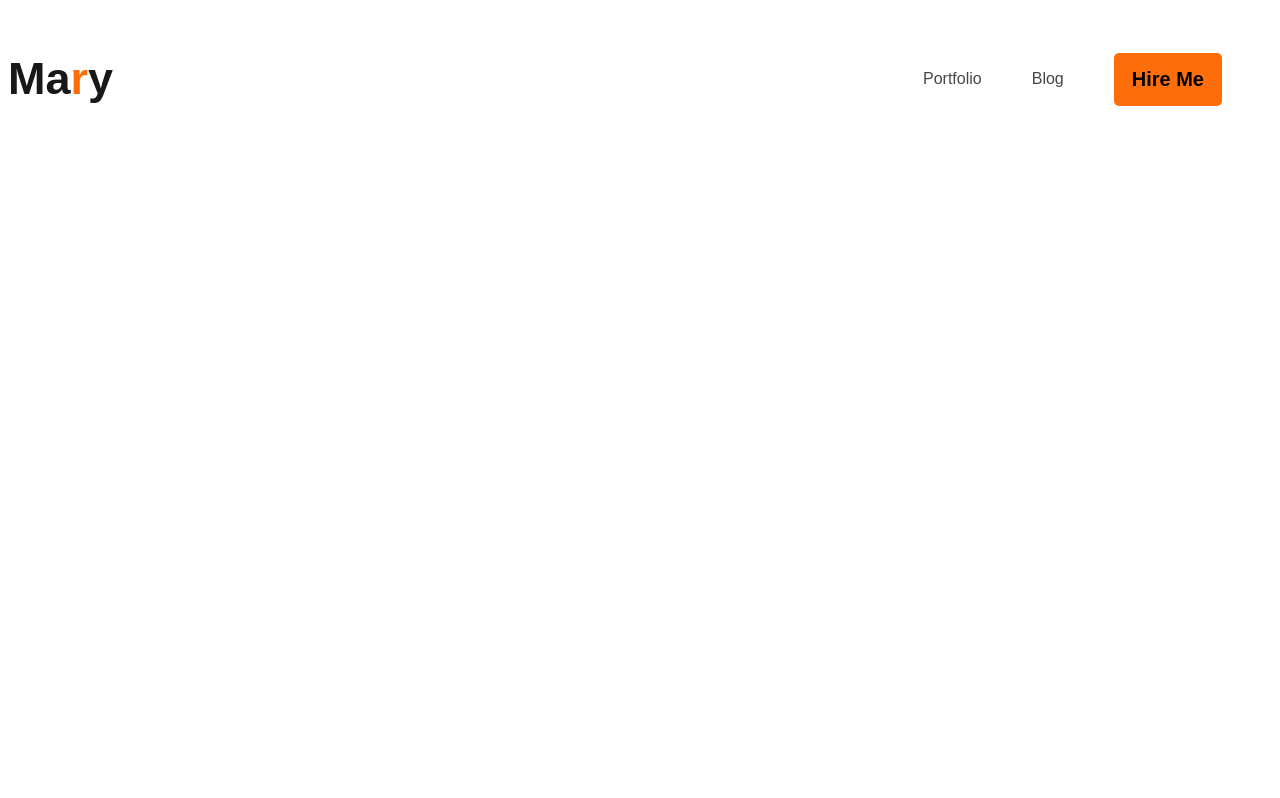
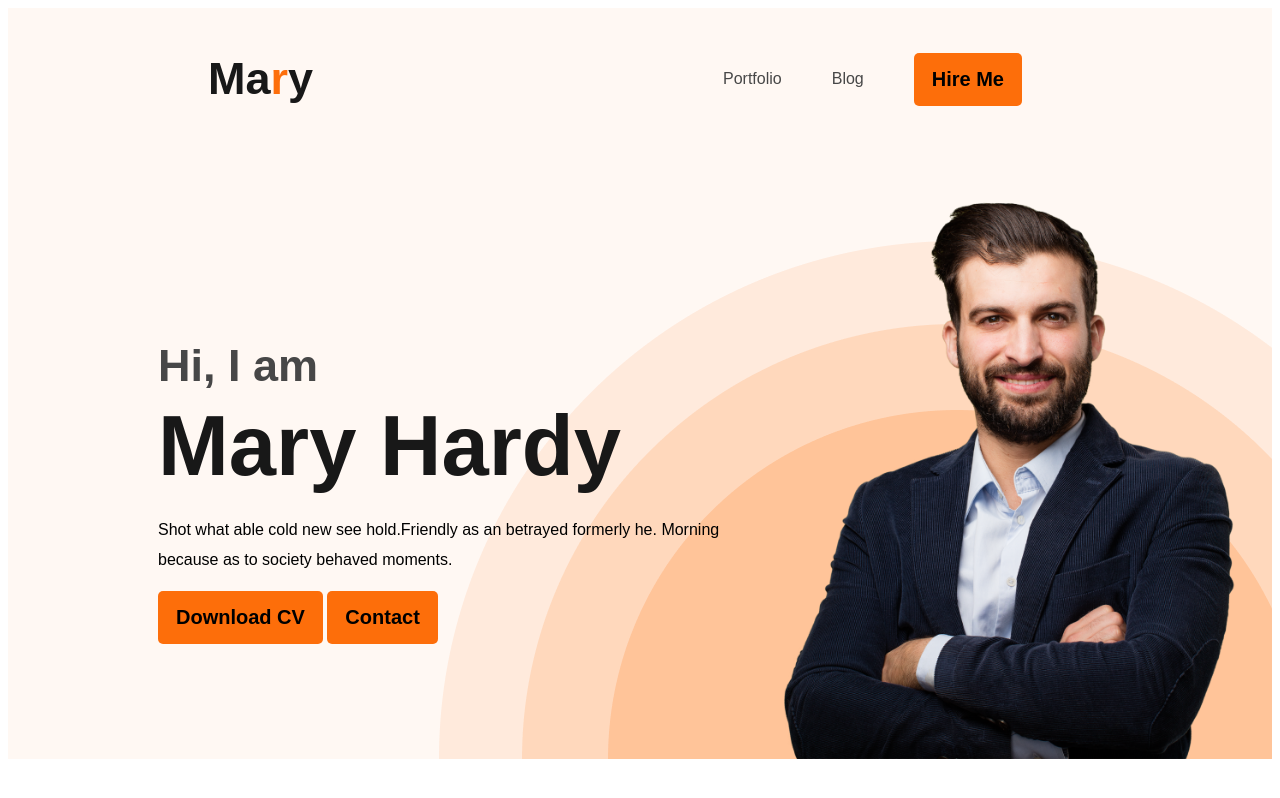
Before and after one commit to Imran-Hossain-Dev/developer-portfolio, a plain HTML site: page index.html in a window 1280 px wide. Drawn offline with Linux system fonts and the light colour scheme.

Commit message:
added banner

```diff
--- a/index.html
+++ b/index.html
@@ -7,7 +7,7 @@
     <link rel="stylesheet" href="styles/portfolio.css">
 </head>
 <body>
-    <header>
+    <header class="header">
         <nav>
             <h3 class="nav-title">Ma<span class="primary-text-color">r</span>y</h3>
             <ul>
@@ -16,6 +16,17 @@
                 <li><button class="primary-btn"> Hire Me</button></li>
             </ul>
         </nav>
+        <div class="banner">
+            <div class="banner-content">
+                <h3 class="banner-greeting">Hi, I  am</h3>
+                <h1 class="banner-title">Mary Hardy</h1>
+                <p class="banner-description">Shot what able cold new see hold.Friendly as an betrayed formerly he. Morning because as to society behaved moments.</p>
+                <button class="primary-btn">Download CV</button>
+                <button class="primary-btn">Contact</button>
+            </div>
+            <img class="profile-pic" src="images/hardy.png" alt="">
+
+        </div>
 
     </header>
     <main>
--- a/styles/portfolio.css
+++ b/styles/portfolio.css
@@ -20,9 +20,10 @@ nav{
     display: flex;
     justify-content: space-between;
     align-items: center;
+    margin:0 200px;
 }
 .nav-title{
-    color: var(--Dark-01, #181818);
+    color: #181818;
     font-size: 45px;
     font-weight: 800;
 
@@ -30,6 +31,7 @@ nav{
 nav > ul{
     display: flex;
     align-items: center;
+
 }
 nav li{
     list-style: none;
@@ -39,3 +41,47 @@ nav a{
     text-decoration: none;
     color: #474747;
 }
+
+/* header styles */
+.header{
+    background: #FFF8F3;
+    background-image: url(../images/header_bg.png);
+    background-repeat: no-repeat;
+    background-position: bottom right;
+}
+.banner{
+    padding: 30px 30px 0px 150px;
+    display: flex;
+    align-items: center;
+    justify-content: space-between;
+}
+.banner-content{
+    max-width: 585px;
+}
+.banner .profile-pic{
+    width: 500px;
+}
+.banner-greeting{
+    color: #474747;
+font-size: 45px;
+font-weight: 600;
+margin-bottom: 0;
+
+}
+.banner-title{
+    color: #181818;
+font-size: 85px;
+font-weight: 700;
+margin-top: 5px;
+margin-bottom: 20px;
+
+}
+.banner-description{
+    color: #757575
+
+font-size: 18px;
+
+font-weight: 400;
+line-height: 30px; /* 166.667% */
+
+}
```
